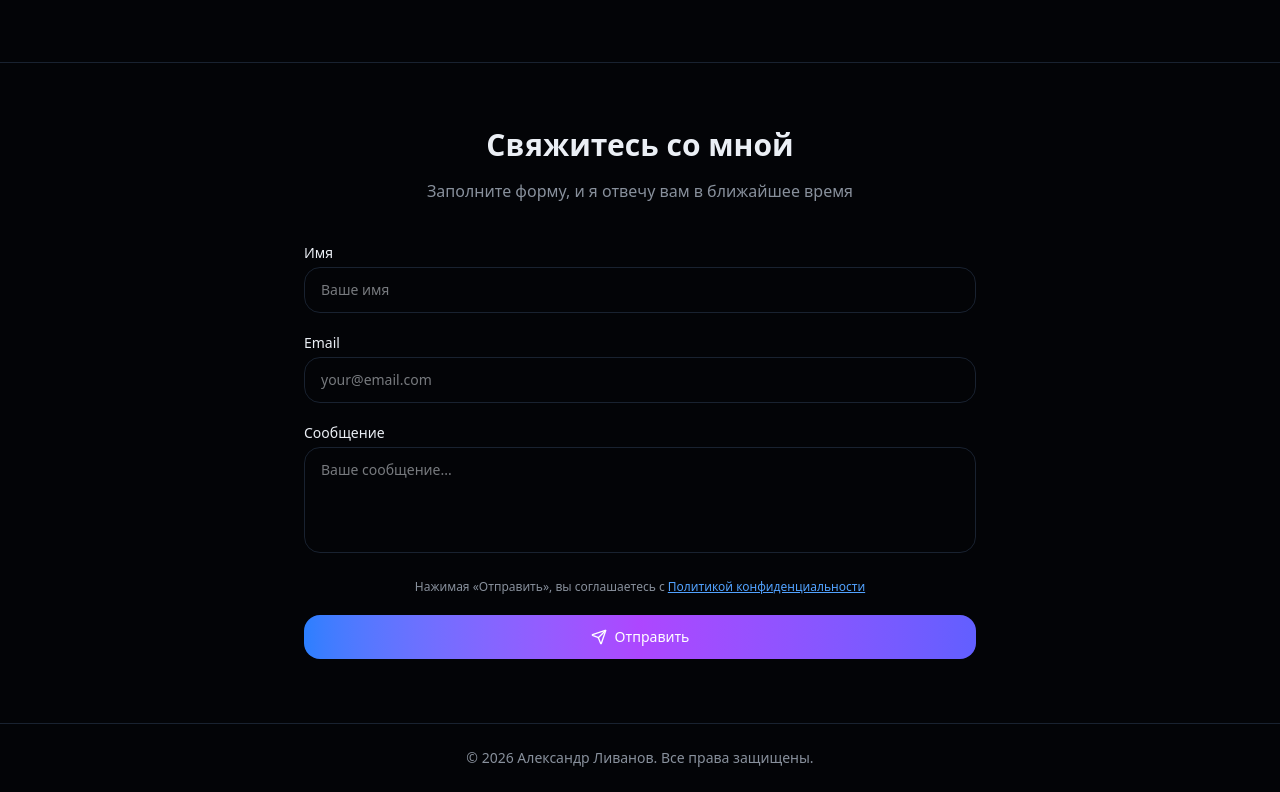
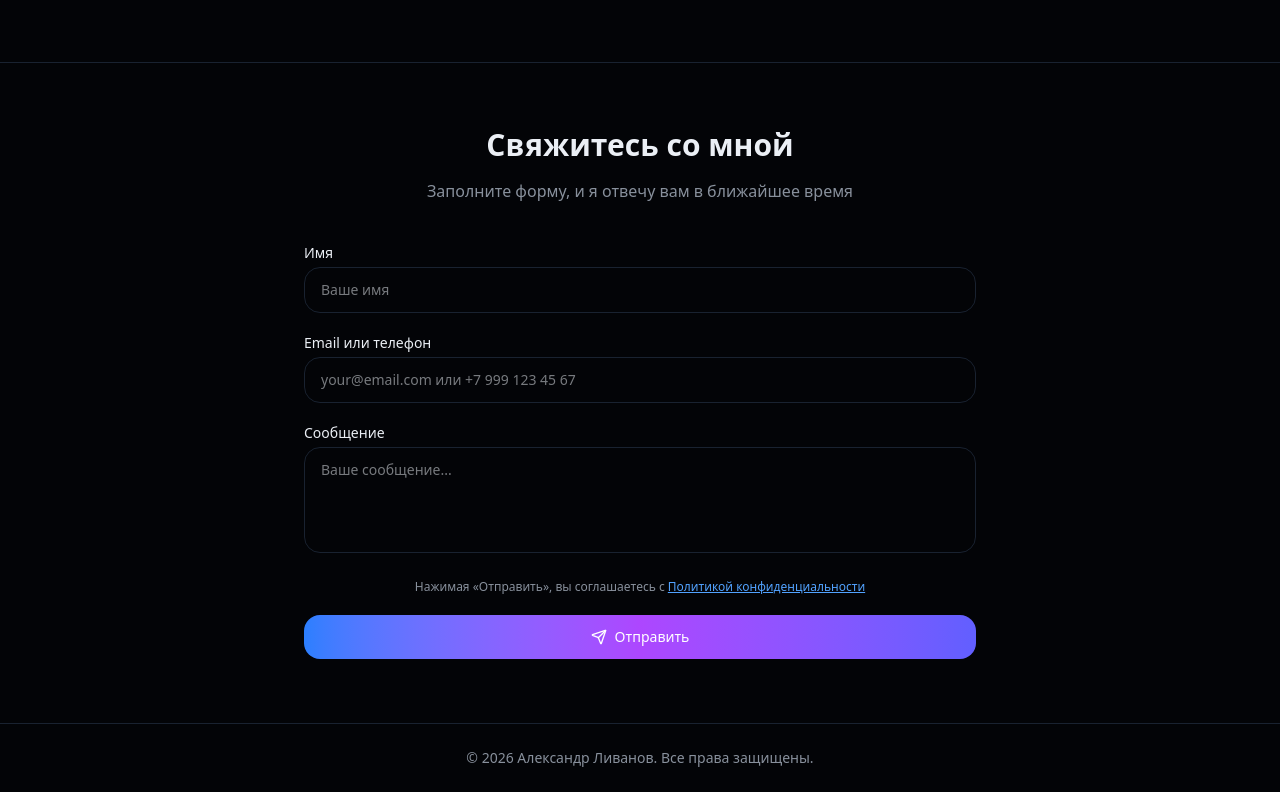
Before and after one commit to AlexandrLivanov/Portfolio, a Next.js app: page / in a window 1280 px wide. Shown: the part 6183-6975 px from the top of the page. Built offline with nearby package versions, Linux system fonts and the light colour scheme.

Commit message:
Replace email field with contact field in form

```diff
--- a/components/contact-form.tsx
+++ b/components/contact-form.tsx
@@ -7,12 +7,12 @@ import { toast } from "sonner";
 
 const contactSchema = z.object({
   name: z.string().min(1, "Имя обязательно"),
-  email: z.string().email("Некорректный email"),
+  contact: z.string().min(1, "Укажите email или телефон"),
   message: z.string().min(1, "Сообщение обязательно"),
 });
 
 export function ContactForm() {
-  const [form, setForm] = useState({ name: "", email: "", message: "" });
+  const [form, setForm] = useState({ name: "", contact: "", message: "" });
   const [errors, setErrors] = useState({} as Record<string, string>);
 
   const handleSubmit = async (e: React.FormEvent) => {
@@ -35,12 +35,16 @@ export function ContactForm() {
       const response = await fetch("https://formspree.io/f/xgogoelr", {
         method: "POST",
         headers: { "Content-Type": "application/json" },
-        body: JSON.stringify(form),
+        body: JSON.stringify({
+          name: form.name,
+          email: form.contact,
+          message: form.message,
+        }),
       });
 
       if (response.ok) {
         toast.success("Сообщение отправлено! Я свяжусь с вами в ближайшее время.", { id: loading });
-        setForm({ name: "", email: "", message: "" });
+        setForm({ name: "", contact: "", message: "" });
       } else {
         toast.error("Ошибка при отправке. Попробуйте позже.", { id: loading });
       }
@@ -65,16 +69,16 @@ export function ContactForm() {
         )}
       </div>
       <div>
-        <label className="mb-1 block text-sm font-medium">Email</label>
+        <label className="mb-1 block text-sm font-medium">Email или телефон</label>
         <input
-          type="email"
-          value={form.email}
-          onChange={(e) => setForm({ ...form, email: e.target.value })}
+          type="text"
+          value={form.contact}
+          onChange={(e) => setForm({ ...form, contact: e.target.value })}
           className="w-full rounded-xl border border-border/40 bg-background px-4 py-3 text-sm outline-none transition-colors focus:border-blue-500"
-          placeholder="your@email.com"
+          placeholder="your@email.com или +7 999 123 45 67"
         />
-        {errors.email && (
-          <p className="mt-1 text-xs text-red-400">{errors.email}</p>
+        {errors.contact && (
+          <p className="mt-1 text-xs text-red-400">{errors.contact}</p>
         )}
       </div>
       <div>
@@ -91,12 +95,11 @@ export function ContactForm() {
         )}
       </div>
       <p className="text-xs text-muted-foreground text-center">
-  Нажимая «Отправить», вы соглашаетесь с{' '}
-  <a href="/privacy-policy.html" target="_blank" className="text-blue-400 underline hover:text-blue-300">
-    Политикой конфиденциальности
-  </a>
-</p>
-
+        Нажимая «Отправить», вы соглашаетесь с{' '}
+        <a href="/privacy-policy.html" target="_blank" className="text-blue-400 underline hover:text-blue-300">
+          Политикой конфиденциальности
+        </a>
+      </p>
       <button
         type="submit"
         className="inline-flex w-full items-center justify-center gap-2 rounded-xl bg-gradient-to-r from-blue-500 via-purple-500 to-indigo-500 px-6 py-3 text-sm font-medium text-white transition-all hover:scale-[1.02]"
```
